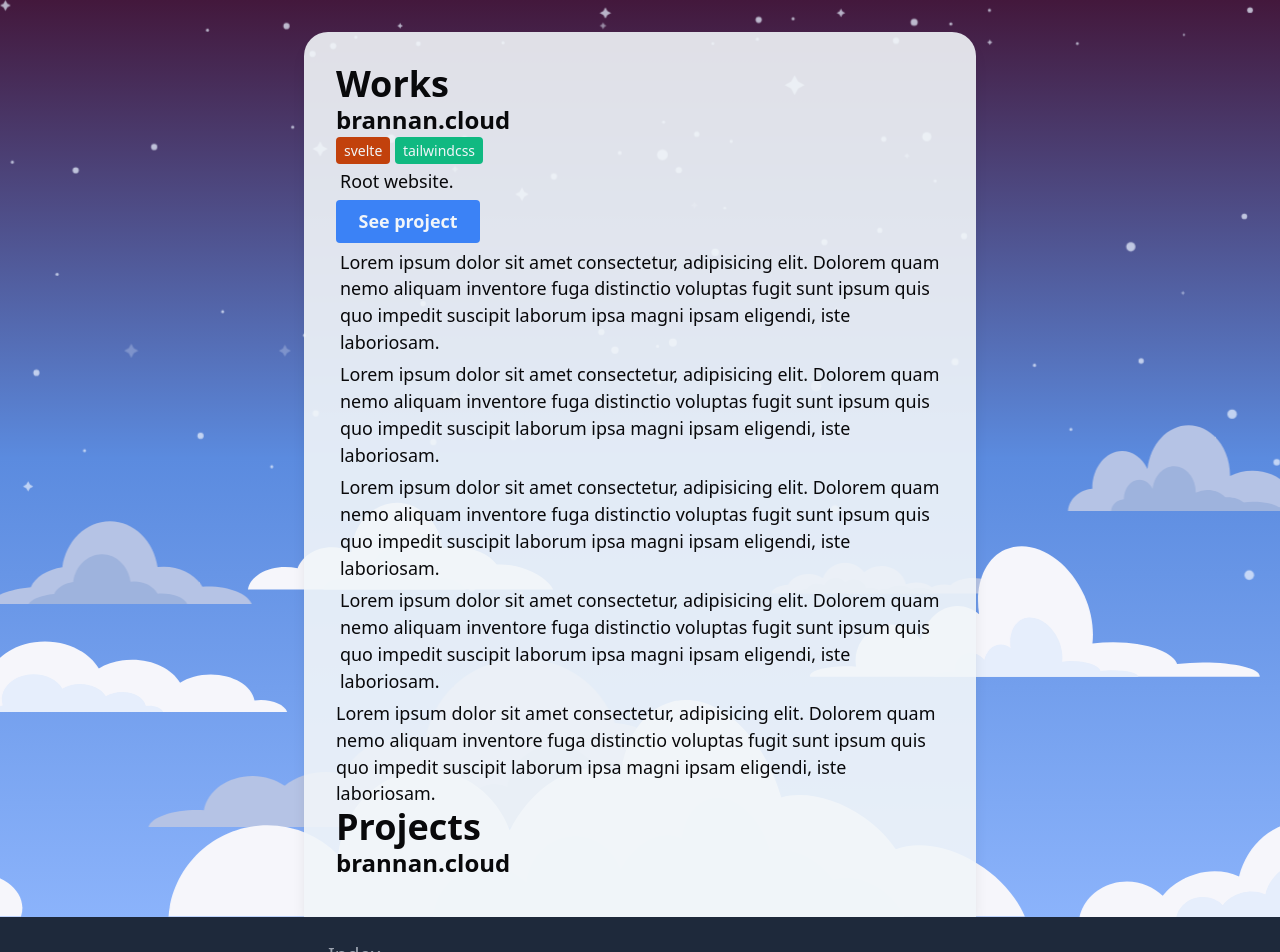
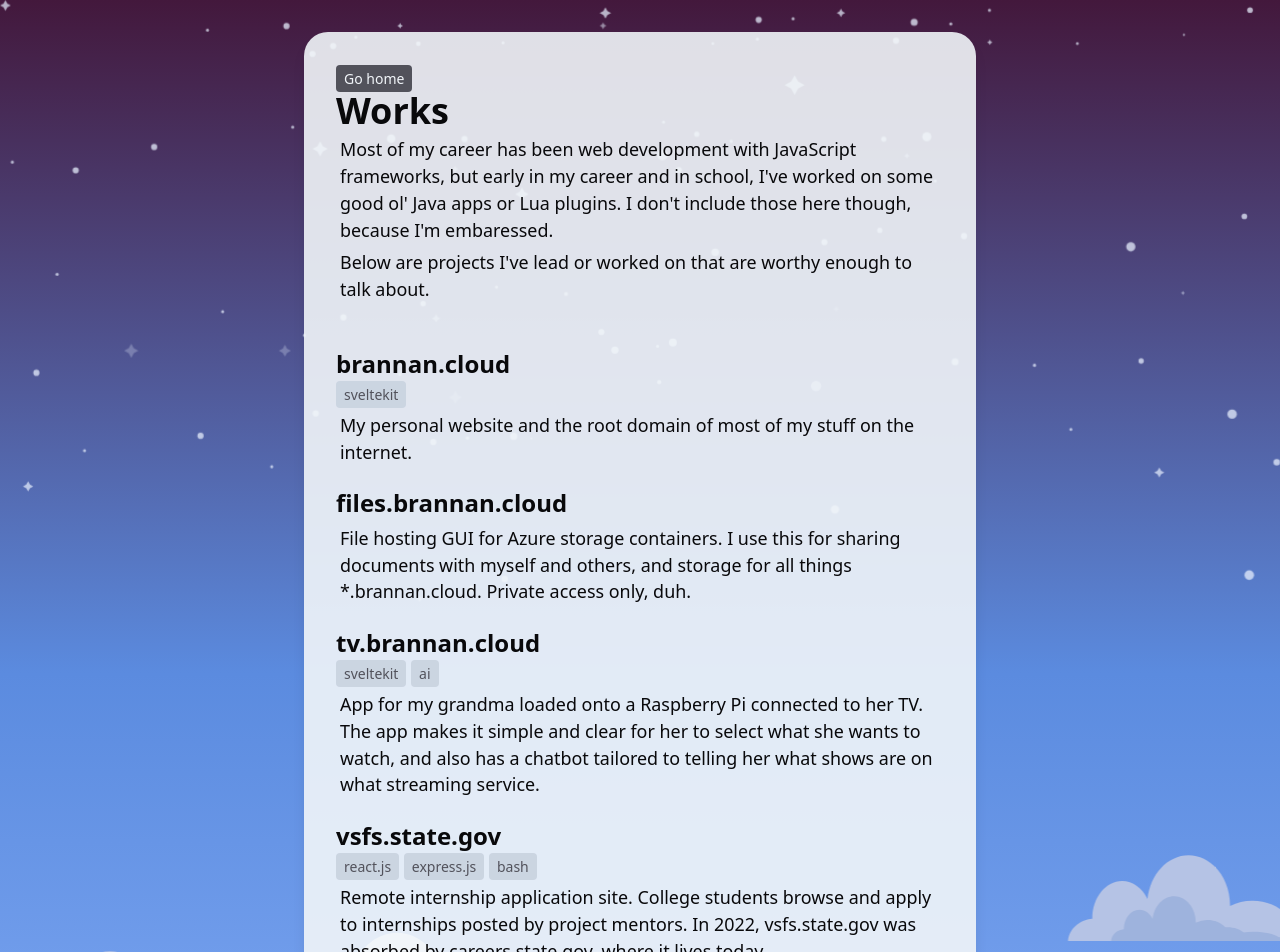
Before and after one commit to bananabrann/brannan.cloud, a SvelteKit app: page /works in a window 1280 px wide. Shown: the top 952 px of the page. Built offline with nearby package versions, Linux system fonts and the light colour scheme; some icons are missing; a web font is replaced by a local one.

Commit message:
Populate content for new works page

```diff
--- /dev/null
+++ b/src/lib/components/Tag.svelte
@@ -0,0 +1 @@
+<span class="text-sm rounded bg-slate-300 px-2 py-1 text-zinc-600"><slot /></span>
--- a/src/routes/works/+page.svelte
+++ b/src/routes/works/+page.svelte
@@ -1,62 +1,113 @@
 <script>
 	import TagOutline from "svelte-material-icons/TagOutline.svelte";
-	import GlossyDarkContent from "../../lib/components/GlossyDarkContent.svelte";
+	import Tag from "$lib/components/Tag.svelte";
 	import GitHub from "svelte-material-icons/Github.svelte";
 	import ReadingPage from "../../lib/components/ReadingPage.svelte";
 </script>
 
 <ReadingPage>
+	<a
+		href="/"
+		class="bg-zinc-600 text-slate-100 text-sm cursor-pointer rounded px-2 py-1 hover:bg-zinc-800"
+		>Go home</a
+	>
+
 	<h1>Works</h1>
+
+	<p>
+		Most of my career has been web development with JavaScript frameworks, but early in my career
+		and in school, I've worked on some good ol' Java apps or Lua plugins. I don't include those here
+		though, because I'm embaressed.
+	</p>
+	<p>Below are projects I've lead or worked on that are worthy enough to talk about.</p>
+
+	<div class="h-10" />
+
+	<section class="flex flex-col gap-4">
+		<div>
+			<div class="flex content-between w-full">
+				<h3>brannan.cloud</h3>
+				<!-- <GitHub class="self-center h-full" /> -->
+			</div>
+			<Tag>sveltekit</Tag>
+			<p>My personal website and the root domain of most of my stuff on the internet.</p>
+		</div>
 
 		<div>
 			<div class="flex content-between w-full">
-			<h3>brannan.cloud</h3>
-			<GitHub class="self-center h-full" />
+				<h3>files.brannan.cloud</h3>
 			</div>
-		<span class="text-sm rounded bg-orange-700 px-2 py-1 text-slate-100">svelte</span>
-		<span class="text-sm rounded bg-emerald-500 px-2 py-1 text-slate-100">tailwindcss</span>
-		<p>Root website.</p>
-		<a
-			href="https://tv.brannan.cloud"
-			target="_blank"
-			rel="noopener noreferrer"
-			class="flex align-middle justify-center bg-blue-500 hover:bg-blue-600 text-slate-100 hover:text-white font-bold py-2 px-4 rounded decoration max-w-36"
-		>
-		See project
-		</a>
+			<p>
+				File hosting GUI for Azure storage containers. I use this for sharing documents with myself
+				and others, and storage for all things *.brannan.cloud. Private access only, duh.
+			</p>
 		</div>
 
+		<div>
+			<div class="flex content-between w-full">
+				<h3>tv.brannan.cloud</h3>
+			</div>
+			<Tag>sveltekit</Tag>
+			<Tag>ai</Tag>
+			<p>
+				App for my grandma loaded onto a Raspberry Pi connected to her TV. The app makes it simple
+				and clear for her to select what she wants to watch, and also has a chatbot tailored to
+				telling her what shows are on what streaming service.
+			</p>
+		</div>
 
+		<div>
+			<div class="flex content-between w-full">
+				<h3>vsfs.state.gov</h3>
+			</div>
+			<Tag>react.js</Tag>
+			<Tag>express.js</Tag>
+			<Tag>bash</Tag>
+			<p>
+				Remote internship application site. College students browse and apply to internships posted
+				by project mentors. In 2022, vsfs.state.gov was absorbed by careers.state.gov, where it
+				lives today.
+			</p>
+		</div>
 
+		<div>
+			<div class="flex content-between w-full">
+				<h3>tims</h3>
+			</div>
+			<Tag>power platform</Tag>
+			<Tag>es2015 javascript</Tag>
 			<p>
-		Lorem ipsum dolor sit amet consectetur, adipisicing elit. Dolorem quam nemo aliquam inventore
-		fuga distinctio voluptas fugit sunt ipsum quis quo impedit suscipit laborum ipsa magni ipsam
-		eligendi, iste laboriosam.
+				Backend system for state.gov/tias, a place where unclassified treaties and agreements of the
+				United States are managed by archivists and publicly available for viewing.
 			</p>
+		</div>
+
+		<div>
+			<div class="flex content-between w-full">
+				<h3>debbie</h3>
+			</div>
+			<Tag>c++</Tag>
 			<p>
-		Lorem ipsum dolor sit amet consectetur, adipisicing elit. Dolorem quam nemo aliquam inventore
-		fuga distinctio voluptas fugit sunt ipsum quis quo impedit suscipit laborum ipsa magni ipsam
-		eligendi, iste laboriosam.
+				Debbie the Decibel Robot, a simple robot that detects sounds around it, then calculates and
+				displays the decibels.
 			</p>
+		</div>
+
+		<!-- <h1>Fav Repos</h1>
+		<div>
+			<div class="flex content-between w-full">
+				<h3>geoffrich/svelte-adapter-azure-swa</h3>
+			</div>
+			<span class="text-sm rounded bg-slate-300 px-2 py-1 text-zinc-600">javascript</span>
 			<p>
-		Lorem ipsum dolor sit amet consectetur, adipisicing elit. Dolorem quam nemo aliquam inventore
-		fuga distinctio voluptas fugit sunt ipsum quis quo impedit suscipit laborum ipsa magni ipsam
-		eligendi, iste laboriosam.
+				SvelteKit adapter for Azure Static Web Apps. I've only contributed a few lines, but I love
+				the work they're doing on this repo.
 			</p>
-	<p>
-		Lorem ipsum dolor sit amet consectetur, adipisicing elit. Dolorem quam nemo aliquam inventore
-		fuga distinctio voluptas fugit sunt ipsum quis quo impedit suscipit laborum ipsa magni ipsam
-		eligendi, iste laboriosam.
-	</p>
-	Lorem ipsum dolor sit amet consectetur, adipisicing elit. Dolorem quam nemo aliquam inventore fuga
-	distinctio voluptas fugit sunt ipsum quis quo impedit suscipit laborum ipsa magni ipsam eligendi, iste
-	laboriosam.
-	<h1>Projects</h1>
+		</div> -->
+	</section>
 
-	<h3>brannan.cloud</h3>
-	<p />
+	<div class="h-10" />
 </ReadingPage>
 
 <style lang="scss">
-
 </style>
```
Lines whose indentation alone changed are shown as unchanged.
